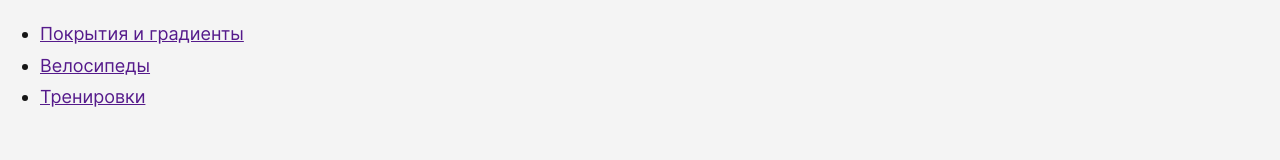
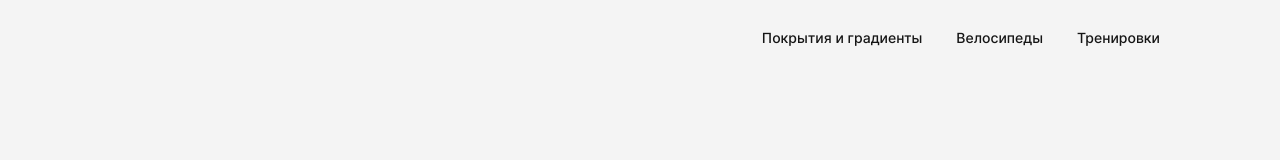
Before and after one commit to Aleksandr-Levitskyi/bikes, a plain HTML site: page index.html in a window 1280 px wide. Drawn offline with Linux system fonts and the light colour scheme.

Commit message:
feat: добавить класс контейнер

```diff
--- a/blocks/header/header.css
+++ b/blocks/header/header.css
@@ -2,9 +2,8 @@
     position: sticky;
     top: 0;
 
-    min-height: 4.625rem;
-
-    padding-right: 7.5rem;
+    min-height: 74px;
+    margin-top: 0;
 
     background-color: #F4F4F4;
 }
--- /dev/null
+++ b/blocks/nav/__item/nav__item.css
@@ -0,0 +1,3 @@
+.nav__item {
+    list-style: none;
+}
--- /dev/null
+++ b/blocks/nav/__link/nav__link.css
@@ -0,0 +1,15 @@
+.nav__link {
+    text-decoration: none;
+
+    font-weight: 500;
+    font-size: 14px;
+    line-height: 1.29;
+
+    color: #151515;
+
+    transition: .2;
+}
+
+.nav__link:hover {
+    opacity: .75;
+}
--- /dev/null
+++ b/blocks/nav/__list/nav__list.css
@@ -0,0 +1,12 @@
+.nav__list {
+    display: flex;
+    justify-content: end;
+    align-items: center;
+
+    min-height: 74px;
+
+    margin: 0;
+    padding: 0;
+
+    gap: 34px;
+}
--- a/index.html
+++ b/index.html
@@ -11,7 +11,7 @@
 </head>
 
 <body class="page">
-    <header class="header">
+    <header class="container header">
         <div class="header__desktop">
             <nav class="nav">
                 <ul class="nav__list">
--- a/pages/index.css
+++ b/pages/index.css
@@ -9,3 +9,13 @@
 
 /* container */
 @import url(../blocks/container/container.css);
+
+/* header */
+@import url(../blocks/header/header.css);
+
+/* nav */
+@import url(../blocks/nav/nav.css);
+
+@import url(../blocks/nav/__item/nav__item.css);
+@import url(../blocks/nav/__link/nav__link.css);
+@import url(../blocks/nav/__list/nav__list.css);
```
Also changed, not shown: blocks/nav/nav.css (added).
